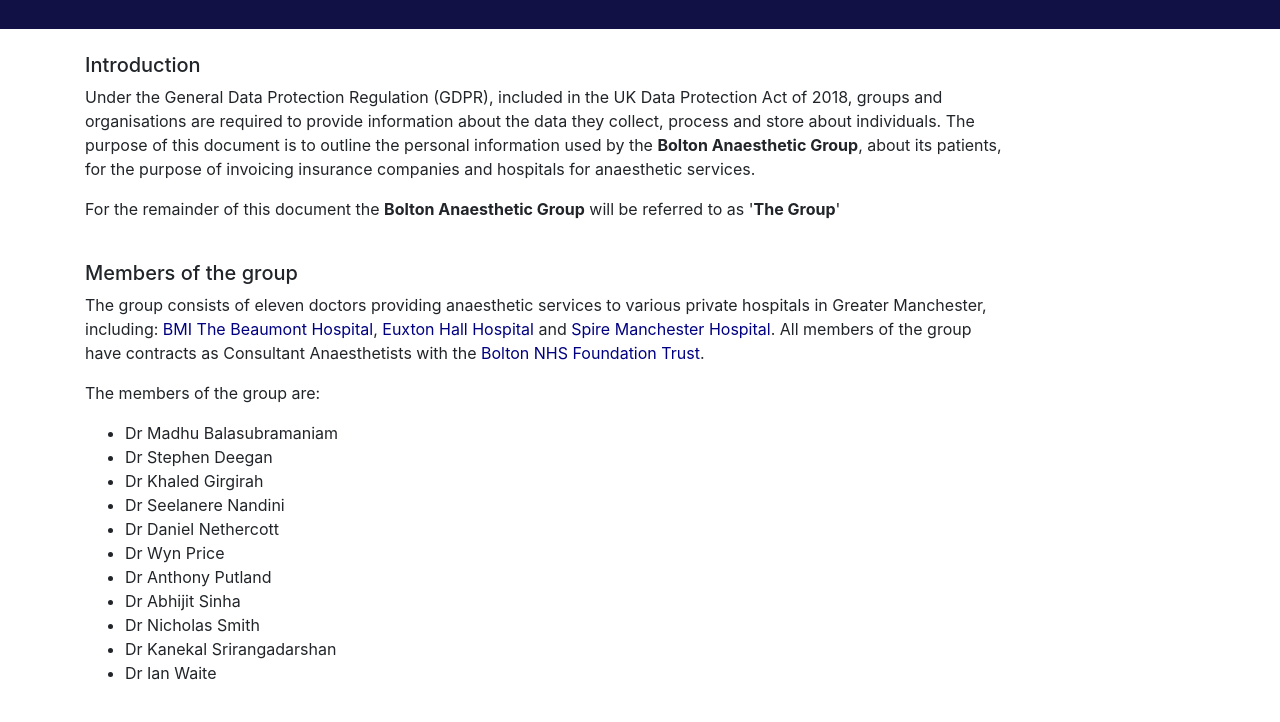
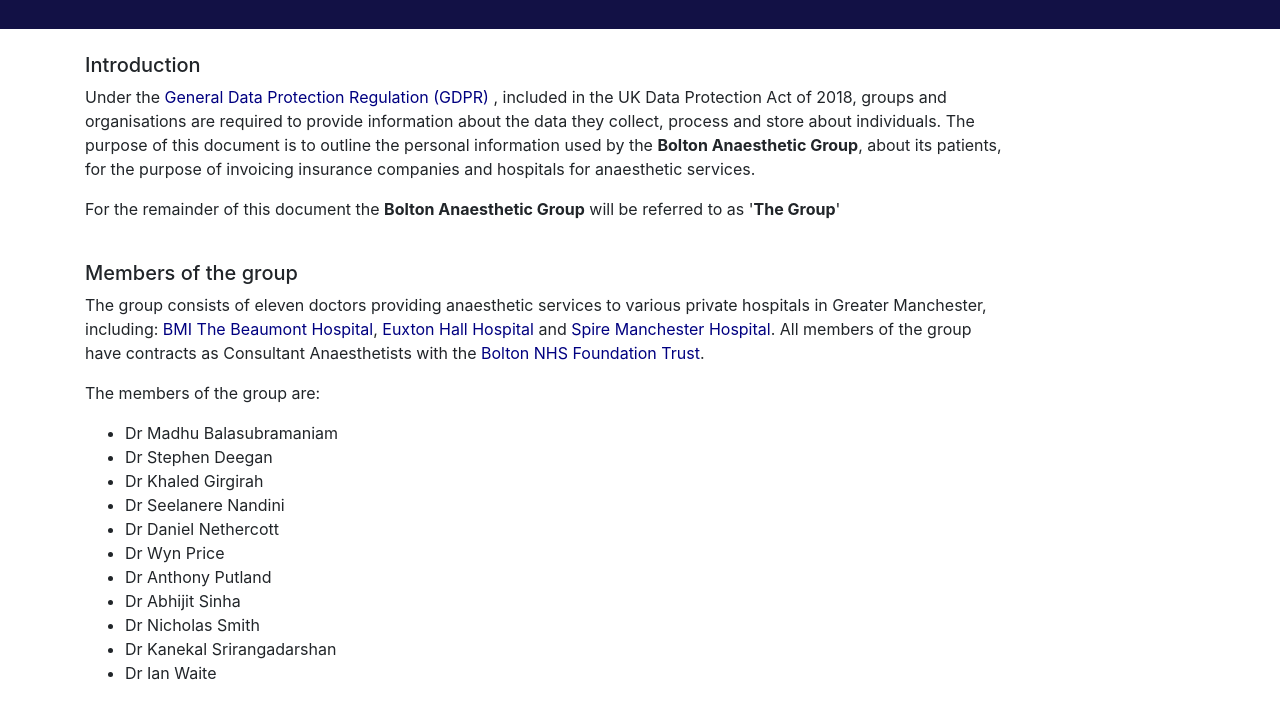
Before and after one commit to boltonag/GDPR, a plain HTML site: page index.html in a window 1280 px wide. Shown: the part 65-787 px from the top of the page. Drawn offline with Linux system fonts and the light colour scheme.

Commit message:
Link add for GDPR

```diff
--- a/index.html
+++ b/index.html
@@ -26,7 +26,9 @@
           <br>
           <div id="policy">
             <h5>Introduction</h5>
-            <p>Under the General Data Protection Regulation (GDPR), included in the UK Data Protection Act of 2018, groups and organisations are required to provide information about the data they collect, process and store about individuals. The purpose of this document is to outline the personal information used by the <strong>Bolton Anaesthetic Group</strong>, about its patients, for the purpose of invoicing insurance companies and hospitals for anaesthetic services.</p>
+            <p>Under the
+              <a href="https://ico.org.uk/for-organisations/guide-to-data-protection/guide-to-the-general-data-protection-regulation-gdpr/" target="_blank" rel="noopener noreferrer">General Data Protection Regulation (GDPR)</a>
+              , included in the UK Data Protection Act of 2018, groups and organisations are required to provide information about the data they collect, process and store about individuals. The purpose of this document is to outline the personal information used by the <strong>Bolton Anaesthetic Group</strong>, about its patients, for the purpose of invoicing insurance companies and hospitals for anaesthetic services.</p>
             <p>For the remainder of this document the <strong>Bolton Anaesthetic Group</strong> will be referred to as '<strong>The Group</strong>'
             <br><br>
             <h5>Members of the group</h5>
```
